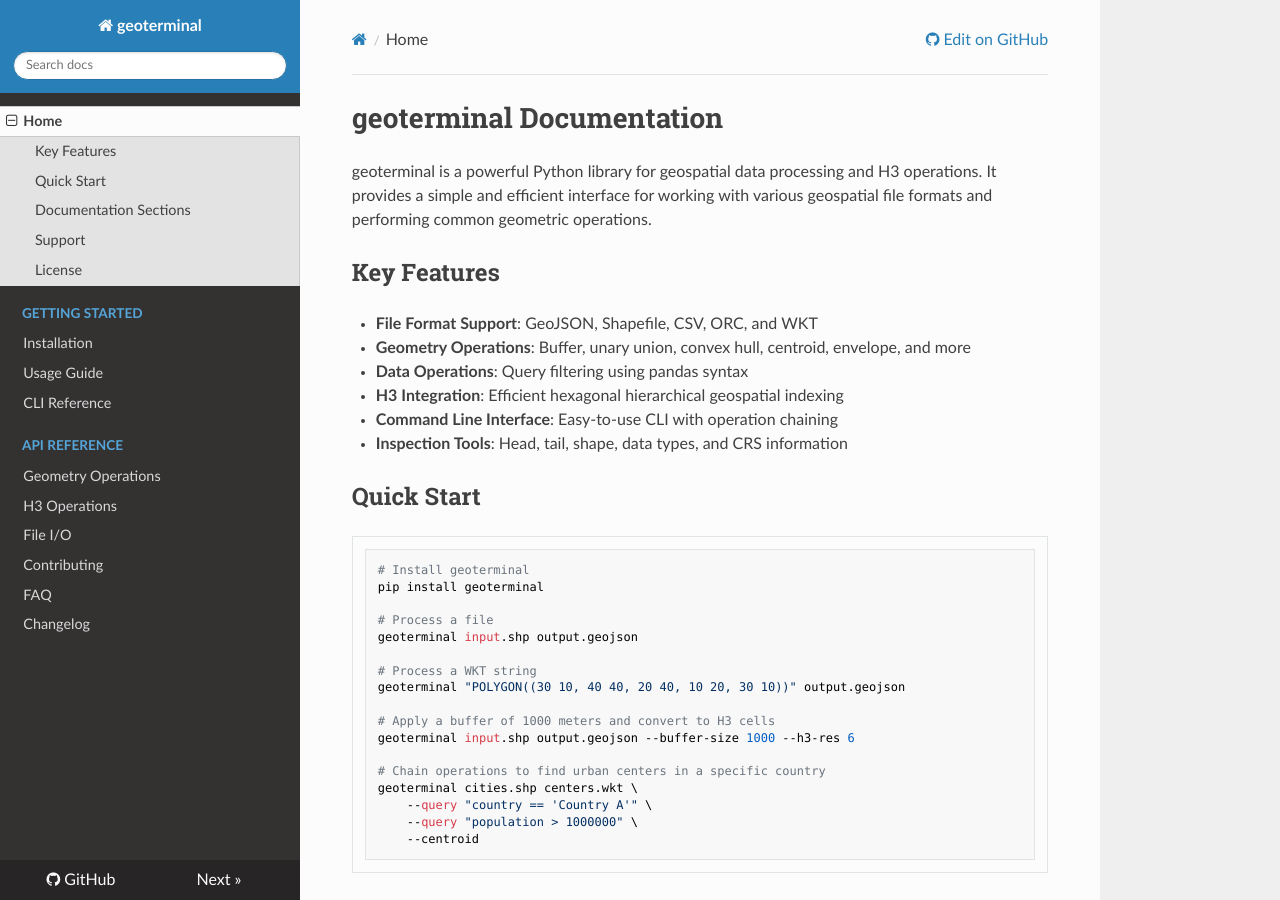
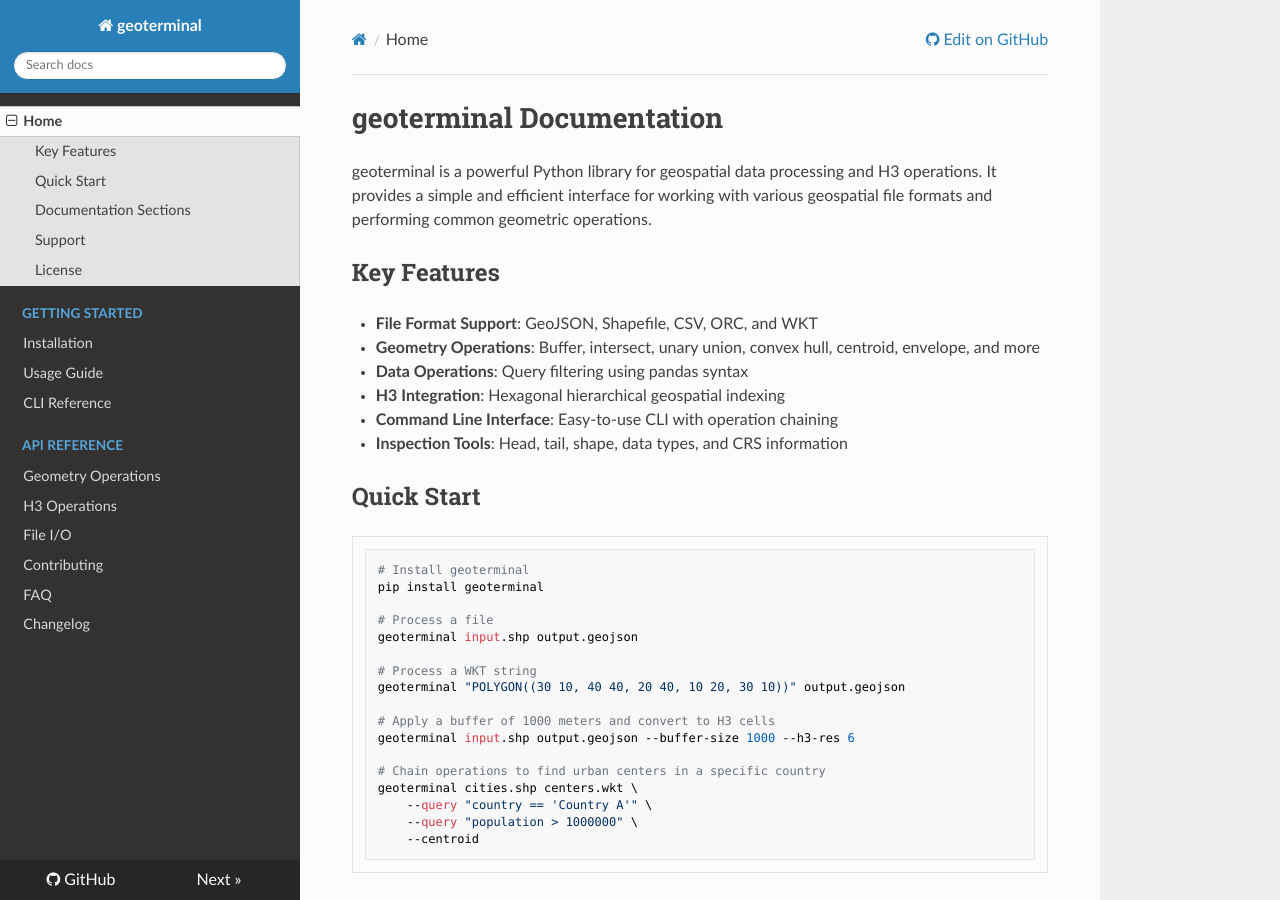
Before and after one commit to jeronimoluza/geoterminal, an MkDocs documentation site: the page built from docs/index.md, in a window 1280 px wide and 900 px high. Built offline with MkDocs 1.6.1, drawn with Linux system fonts in a browser that asks for light colours; nearby versions of some CDN libraries.

```diff
--- a/docs/index.md
+++ b/docs/index.md
@@ -5,9 +5,9 @@
 ## Key Features
 
 - **File Format Support**: GeoJSON, Shapefile, CSV, ORC, and WKT
-- **Geometry Operations**: Buffer, unary union, convex hull, centroid, envelope, and more
+- **Geometry Operations**: Buffer, intersect, unary union, convex hull, centroid, envelope, and more
 - **Data Operations**: Query filtering using pandas syntax
-- **H3 Integration**: Efficient hexagonal hierarchical geospatial indexing
+- **H3 Integration**: Hexagonal hierarchical geospatial indexing
 - **Command Line Interface**: Easy-to-use CLI with operation chaining
 - **Inspection Tools**: Head, tail, shape, data types, and CRS information
 
```
Also changed, not shown: 3 other files.
